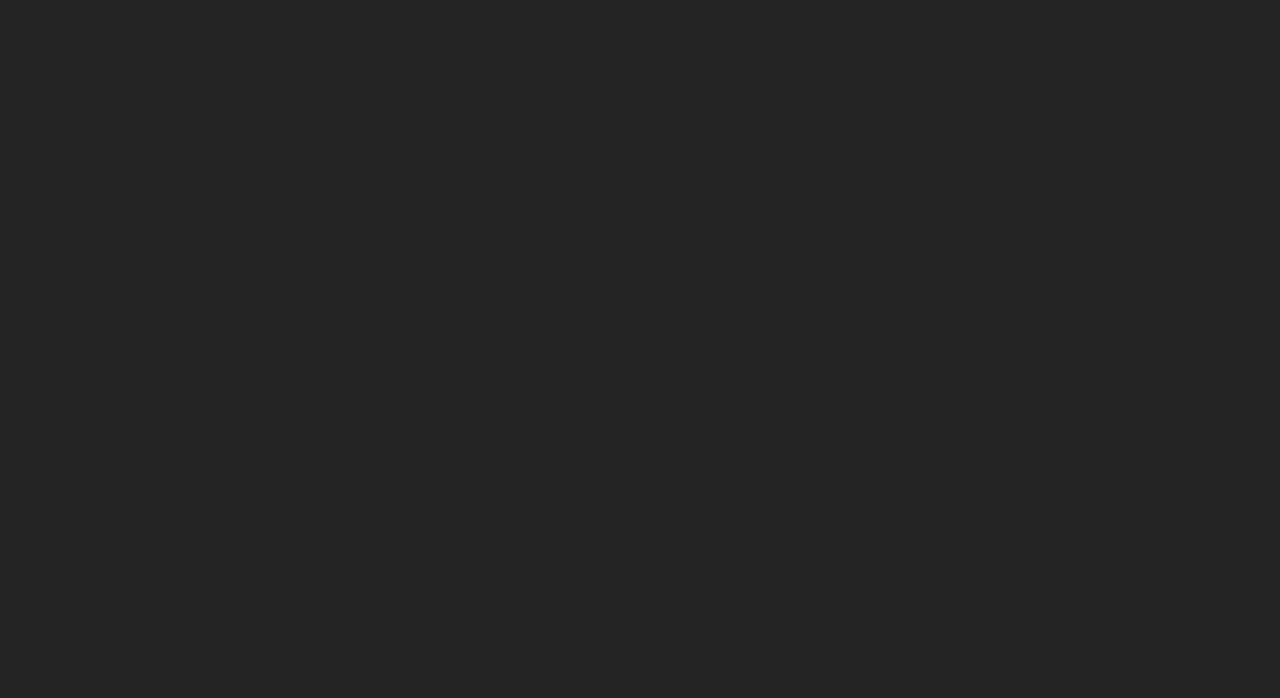
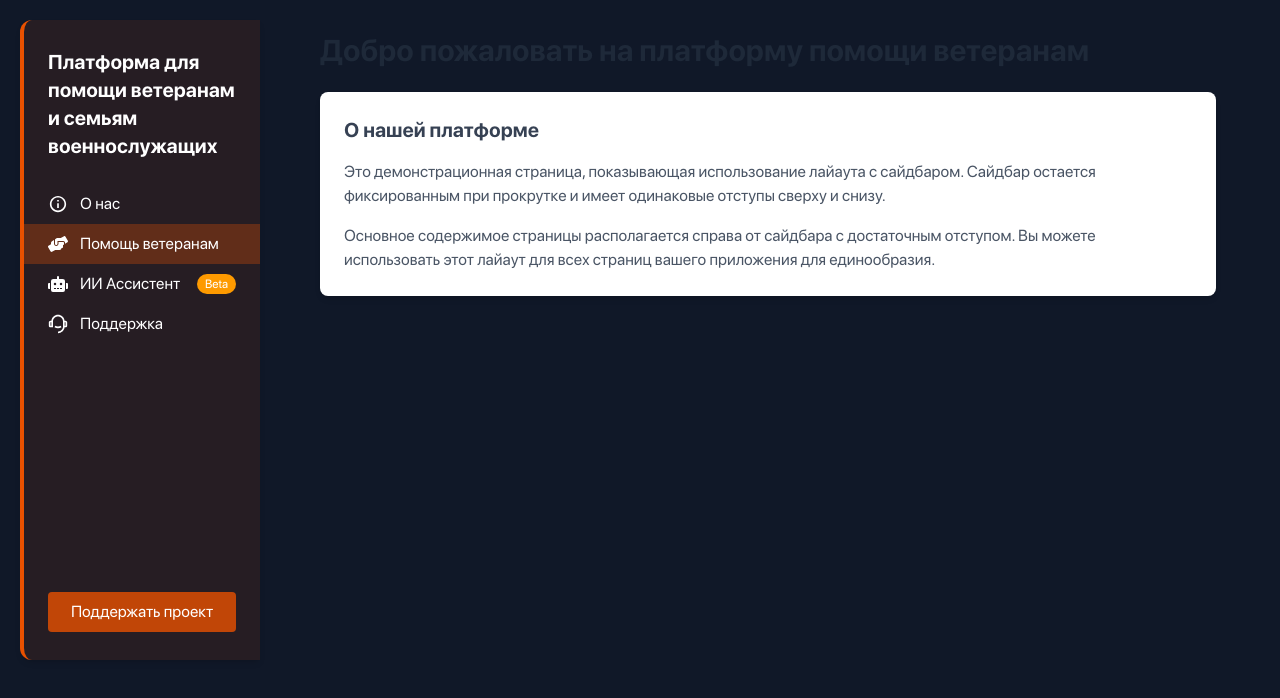
Before and after one commit to awtershokk/kkriton2025, a React (Vite) app in the folder frontend/: page /help in a window 1280 px wide. Before the commit this address had no page. Shown: the top 698 px of the page. Built offline with nearby package versions, Linux system fonts and the light colour scheme.

Commit message:
сайдбар

```diff
--- a/frontend/src/App.tsx
+++ b/frontend/src/App.tsx
@@ -1,5 +1,6 @@
 import { BrowserRouter as Router, Routes, Route } from 'react-router-dom';
 import HomePage from "./pages/HomePage/HomePage.tsx";
+import HelpPage from "./pages/HelpPage/HelpPage.tsx";
 
 const App = () => {
 
@@ -7,6 +8,7 @@ const App = () => {
             <Router>
                 <Routes>
                     <Route path="/" element={<HomePage />} />
+                    <Route path="/help" element={<HelpPage />} />
                 </Routes>
             </Router>
     );
--- /dev/null
+++ b/frontend/src/components/Menu/SideBar.tsx
@@ -0,0 +1,77 @@
+import { FaHome, FaHandsHelping, FaRobot } from "react-icons/fa";
+import { IoMdInformationCircleOutline } from "react-icons/io";
+import { RiCustomerService2Line } from "react-icons/ri";
+
+const SidebarMenu = () => {
+    const currentPath = window.location.pathname;
+
+    const menuItems = [
+        { label: "О нас", icon: <IoMdInformationCircleOutline />, link: "/about", group: "Основные" },
+        { label: "Помощь ветеранам", icon: <FaHandsHelping />, link: "/help", group: "Основные" },
+        { label: "ИИ Ассистент", icon: <FaRobot />, link: "/assistant", group: "Основные", beta: true },
+        { label: "Поддержка", icon: <RiCustomerService2Line />, link: "/support", group: "Основные" },
+    ];
+
+    const groupedItems = menuItems.reduce((acc, item) => {
+        acc[item.group] = acc[item.group] || [];
+        acc[item.group].push(item);
+        return acc;
+    }, {});
+
+    const groupKeys = Object.keys(groupedItems);
+
+    const handleClick = (event, item) => {
+        if (item.disabled || currentPath === item.link) {
+            event.preventDefault();
+        }
+    };
+
+    return (
+        <div className="min-h-[80vh] w-60 bg-[rgba(233,81,0,0.1)] border-l-4 border-[#E95100] rounded-l-[12px] text-[#E95100] flex flex-col shadow-md py-3">
+            <div className="px-6 py-4 mb-2">
+                <h2 className="text-xl font-bold text-white">Платформа для помощи ветеранам и семьям военнослужащих
+                </h2>
+            </div>
+
+            {groupKeys.map((group, index) => (
+                <div key={group}>
+                    <ul className="flex flex-col">
+                        {groupedItems[group].map((item) => (
+                            <li key={item.label} className="flex items-center w-full">
+                                <a
+                                    href={item.link}
+                                    onClick={(event) => handleClick(event, item)}
+                                    target={item.openInNewTab ? "_blank" : "_self"}
+                                    className={`flex items-center w-full py-2 px-6 text-white hover:bg-[rgba(233,81,0,0.2)] transition-colors duration-200 ${
+                                        currentPath === item.link ? "bg-[rgba(233,81,0,0.3)] font-medium" : ""
+                                    } ${item.disabled ? "text-[rgba(233,81,0,0.5)] cursor-not-allowed" : ""}`}
+                                    style={item.disabled ? { pointerEvents: "none" } : {}}
+                                >
+                                    <span className="text-xl mr-3">{item.icon}</span>
+                                    <span className="flex-1">{item.label}</span>
+                                    {item.beta && (
+                                        <span className="bg-amber-500 text-white text-xs px-2 py-0.5 rounded-full ml-2">
+                                            Beta
+                                        </span>
+                                    )}
+                                </a>
+                            </li>
+                        ))}
+                    </ul>
+
+                    {index < groupKeys.length - 1 && (
+                        <hr className="mx-6 my-2 border-[rgba(233,81,0,0.3)] w-auto max-w-[calc(100%-2rem)]" />
+                    )}
+                </div>
+            ))}
+
+            <div className="mt-auto px-6 py-4">
+                <button className="w-full bg-[rgba(233,81,0,0.8)] text-white hover:bg-[#E95100] py-2 rounded transition-all">
+                    Поддержать проект
+                </button>
+            </div>
+        </div>
+    );
+};
+
+export default SidebarMenu;
--- /dev/null
+++ b/frontend/src/layouts/DefaultLayout.tsx
@@ -0,0 +1,21 @@
+import { ReactNode } from "react";
+import SidebarMenu from "../components/Menu/SideBar.tsx";
+
+interface LayoutProps {
+    children: ReactNode;
+}
+
+const Layout = ({ children }: LayoutProps) => {
+    return (
+        <div className="min-h-screen bg-gray-900 flex">
+            <div className="fixed left-5 top-5 bottom-5">
+                <SidebarMenu />
+            </div>
+            <main className="flex-1 ml-64 p-8">
+                {children}
+            </main>
+        </div>
+    );
+};
+
+export default Layout;
--- /dev/null
+++ b/frontend/src/pages/HelpPage/HelpPage.tsx
@@ -0,0 +1,25 @@
+import Layout from "../../layouts/DefaultLayout.tsx";
+
+const HelpPage = () => {
+    return (
+        <Layout>
+            <div className="max-w-4xl mx-auto">
+                <h1 className="text-3xl font-bold text-gray-800 mb-6">Добро пожаловать на платформу помощи ветеранам</h1>
+
+                <div className="bg-white p-6 rounded-lg shadow-md">
+                    <h2 className="text-xl font-semibold text-gray-700 mb-4">О нашей платформе</h2>
+                    <p className="text-gray-600 mb-4">
+                        Это демонстрационная страница, показывающая использование лайаута с сайдбаром.
+                        Сайдбар остается фиксированным при прокрутке и имеет одинаковые отступы сверху и снизу.
+                    </p>
+                    <p className="text-gray-600">
+                        Основное содержимое страницы располагается справа от сайдбара с достаточным отступом.
+                        Вы можете использовать этот лайаут для всех страниц вашего приложения для единообразия.
+                    </p>
+                </div>
+            </div>
+        </Layout>
+    );
+};
+
+export default HelpPage;
```
